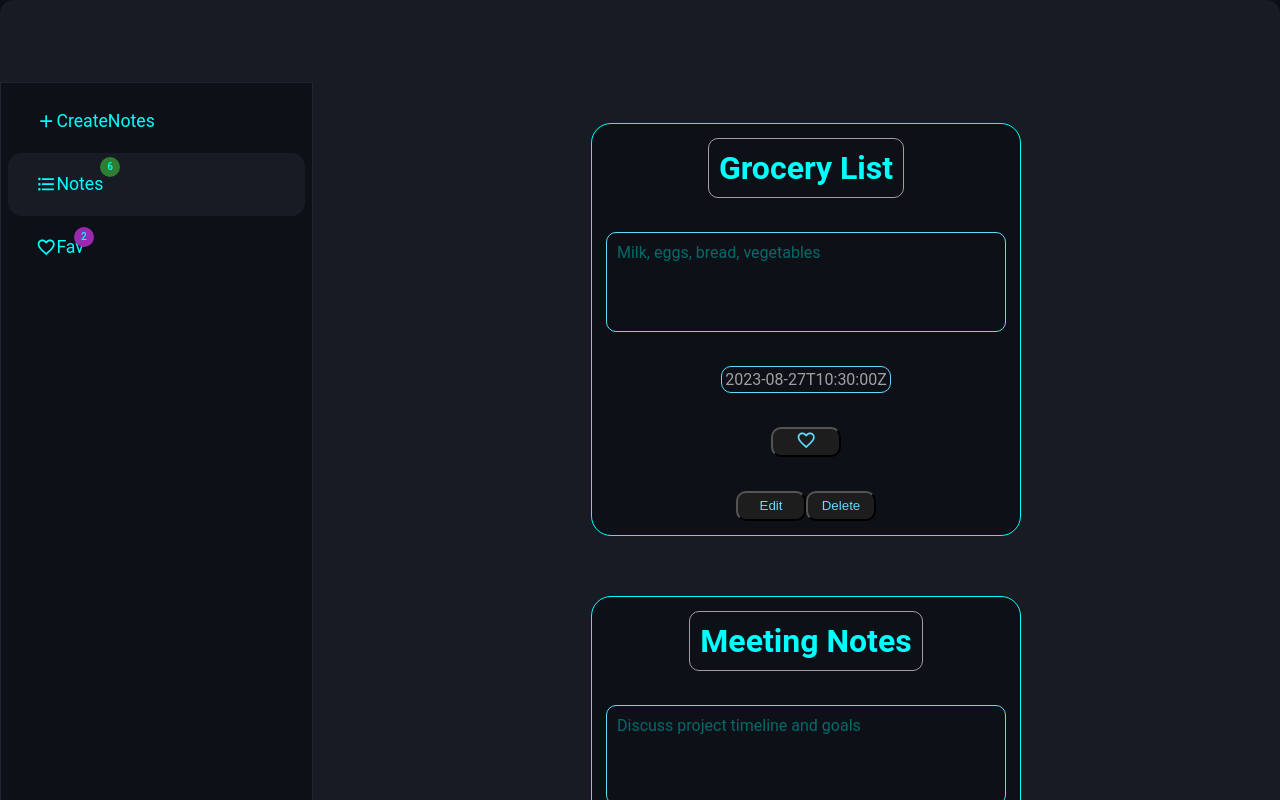
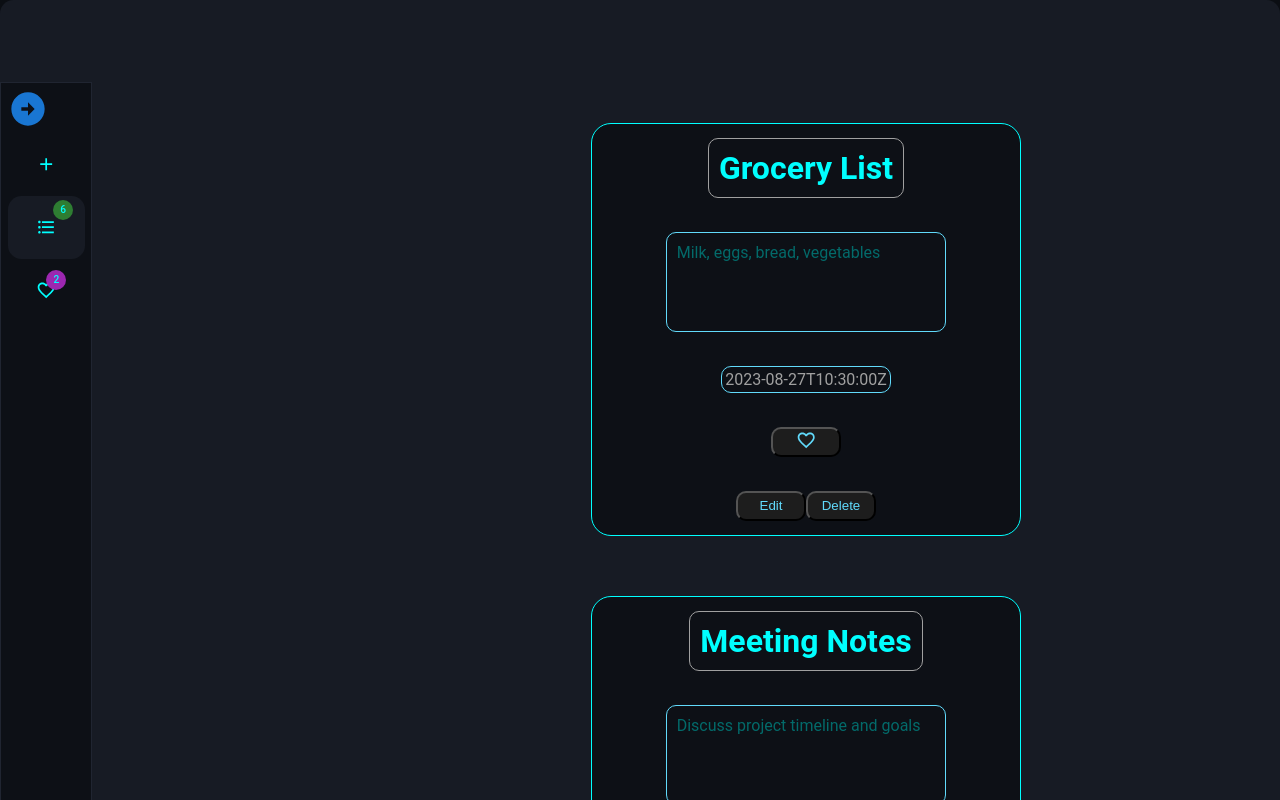
Before and after one commit to Ananththandavarayamurthi/bipolartask, a React (Create React App) app: page /noteslist in a window 1280 px wide. Shown: the top 800 px of the page. Built offline with nearby package versions, Linux system fonts and the light colour scheme.

Commit message:
togglefunction

```diff
--- a/src/components/Nav.js
+++ b/src/components/Nav.js
@@ -1,7 +1,9 @@
-import React from 'react';
+import React,{useState} from 'react';
 import { NavLink } from 'react-router-dom';
 import { Badge, Tooltip } from '@mui/material';
 import Zoom from '@mui/material/Zoom';
+import ArrowCircleLeftIcon from '@mui/icons-material/ArrowCircleLeft';
+import ArrowCircleRightIcon from '@mui/icons-material/ArrowCircleRight';
 import { useSelector } from 'react-redux';
 import FormatListBulletedIcon from '@mui/icons-material/FormatListBulleted';
 import AddIcon from '@mui/icons-material/Add';
@@ -11,14 +13,16 @@ import './component.css';
 
 function Nav() {
   const notes = useSelector(state => state.notes);
+  const [toggle,setToggle]=useState(false)
   return (
     <div>
-      <nav className="nav-wrapper">
-        <NavLink to="/create" className="link">
+      <nav className="nav-wrapper" style={toggle?{minWidth:"25rem"}:{minWidth:"4rem"}}>
+        <span onClick={()=>{setToggle(!toggle)}}>{toggle?<ArrowCircleLeftIcon color="primary" sx={{ fontSize: 40 }}/>:<ArrowCircleRightIcon color="primary" sx={{ fontSize: 40 }}/>}</span>
+        <NavLink to="/create" className="link" >
           <Tooltip enterDelay={500} leaveDelay={100} arrow title="Create Note" TransitionComponent={Zoom} placement="right">
             <Badge color="primary">
               <AddIcon />
-              <span>CreateNotes</span>
+              <span>{toggle?"CreateNotes":""}</span>
             </Badge>
           </Tooltip>
         </NavLink>
@@ -26,7 +30,7 @@ function Nav() {
           <Tooltip enterDelay={500} leaveDelay={100} arrow title="Notes" TransitionComponent={Zoom} placement="right">
             <Badge color="primary" badgeContent={notes.length} color="success">
               <FormatListBulletedIcon />
-              <span>Notes</span>
+              <span>{toggle?"Notes":""}</span>
             </Badge>
           </Tooltip>
         </NavLink>
@@ -37,7 +41,7 @@ function Nav() {
               return e
               }}).length} color="secondary">
               <FavoriteBorderIcon />
-              <Tooltip enterDelay={500} leaveDelay={100} arrow title="Important notes" TransitionComponent={Zoom} placement="right"><span>Fav</span>
+              <Tooltip enterDelay={500} leaveDelay={100} arrow title="Important notes" TransitionComponent={Zoom} placement="right"><span>{toggle?"Fav":""}</span>
               </Tooltip>
             </Badge>
 
--- a/src/components/Notes.js
+++ b/src/components/Notes.js
@@ -7,9 +7,8 @@ import FavoriteBorderIcon from '@mui/icons-material/FavoriteBorder';
 
 function Notes({ title, description, date, id,fav  }) {
   const dispatch = useDispatch();
-  const [fava, setFava] = useState();
-  const notes =useSelector(state => state.notes)
-  console.log(notes)
+
+
 
   const handleDeleteNote = (id) => {
     dispatch(deleteNote(id));
--- a/src/components/component.css
+++ b/src/components/component.css
@@ -7,8 +7,8 @@
     position: fixed;
 	background-color: var(--black-color);
 	border: 1px solid var(--black4-color);
-	min-width: 23rem;
-	max-width: 23rem;
+	/* min-width: 23rem;
+	max-width: 23rem; */
 	height: 100vh;
 	z-index: 2137;
 	transition: min-width 0.2s ease;
@@ -31,6 +31,7 @@
     color: aqua;
     size:1.3rem;
 }
+
 .home{
     align-items: center;
     justify-content: center;
@@ -136,7 +137,7 @@
     font-size: medium;
     color: rgb(3, 106, 106);
     border: #61dafb solid 1px;
-    width: 400px;
+    width: 70%;
     border-radius: 10px;
     height: 100px;
     padding: 10px;
```
